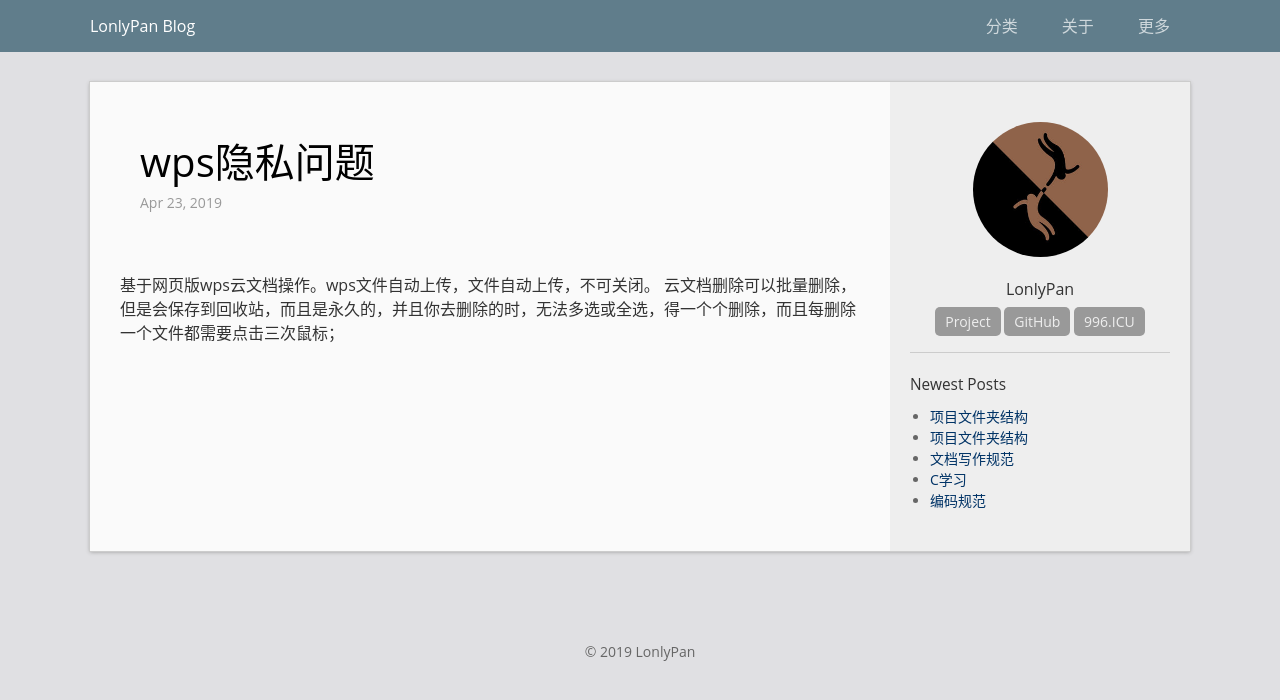
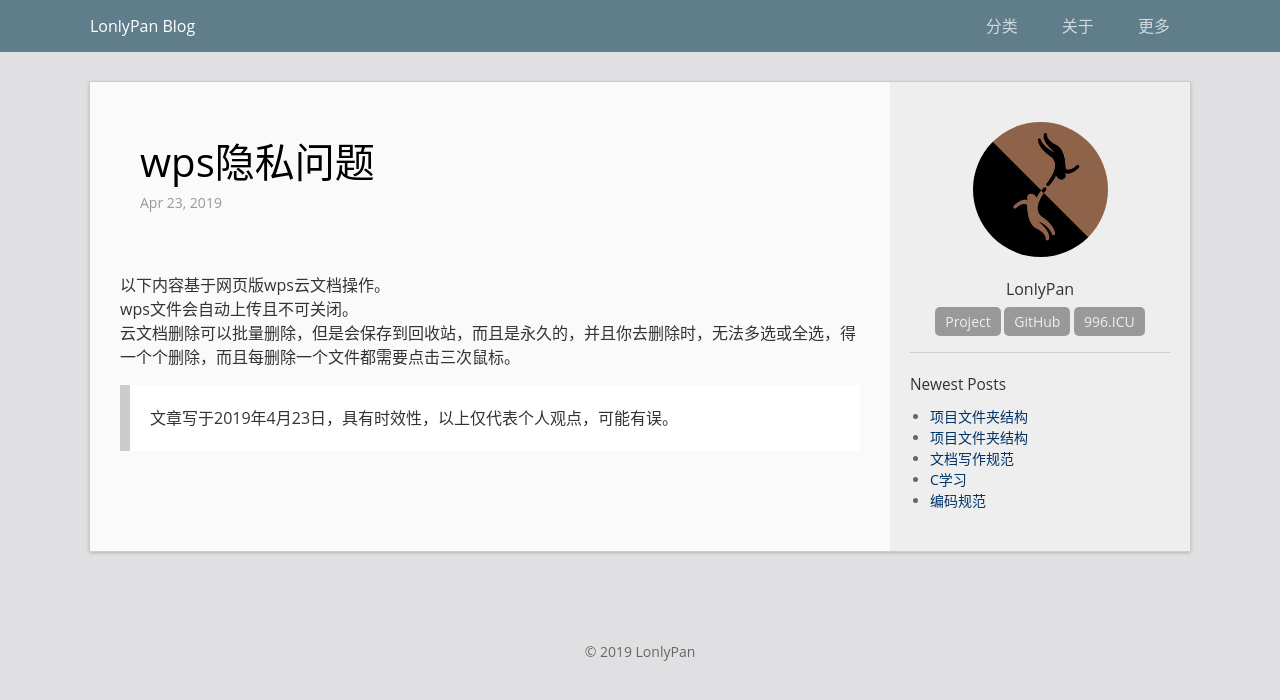
Before and after one commit to LonlyStack/LonlyPan.github.io, a Jekyll site: the page built from _posts/2019-04-23-wps隐私问题.md, in a window 1280 px wide. Shown: the top 700 px of the page. Built offline with Jekyll 4.4.1, drawn with Linux system fonts in a browser that asks for light colours.

Commit message:
修改文件: _posts/2019-04-23-wps隐私问题.md

```diff
--- a/_posts/2019-04-23-wps隐私问题.md
+++ b/_posts/2019-04-23-wps隐私问题.md
@@ -5,5 +5,8 @@
 categories:  随笔
 ---
 
-基于网页版wps云文档操作。wps文件自动上传，文件自动上传，不可关闭。
-云文档删除可以批量删除，但是会保存到回收站，而且是永久的，并且你去删除的时，无法多选或全选，得一个个删除，而且每删除一个文件都需要点击三次鼠标；
+以下内容基于网页版wps云文档操作。
+wps文件会自动上传且不可关闭。
+云文档删除可以批量删除，但是会保存到回收站，而且是永久的，并且你去删除时，无法多选或全选，得一个个删除，而且每删除一个文件都需要点击三次鼠标。
+
+>文章写于2019年4月23日，具有时效性，以上仅代表个人观点，可能有误。
```
